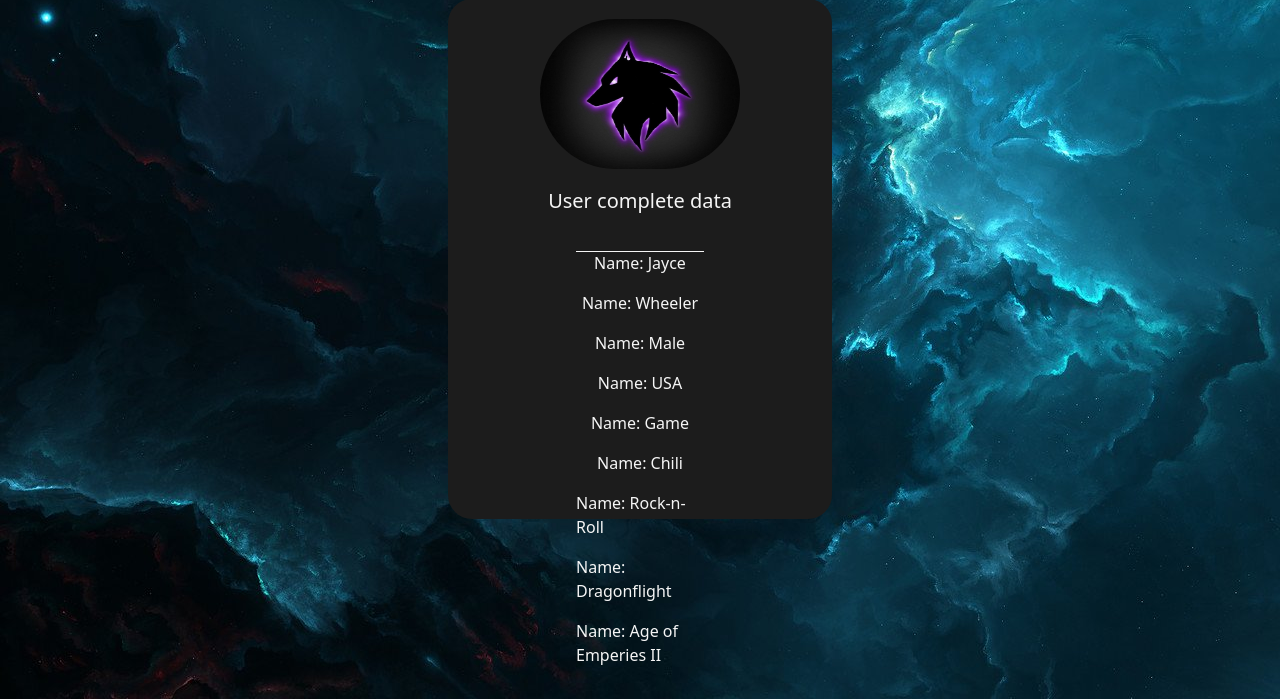
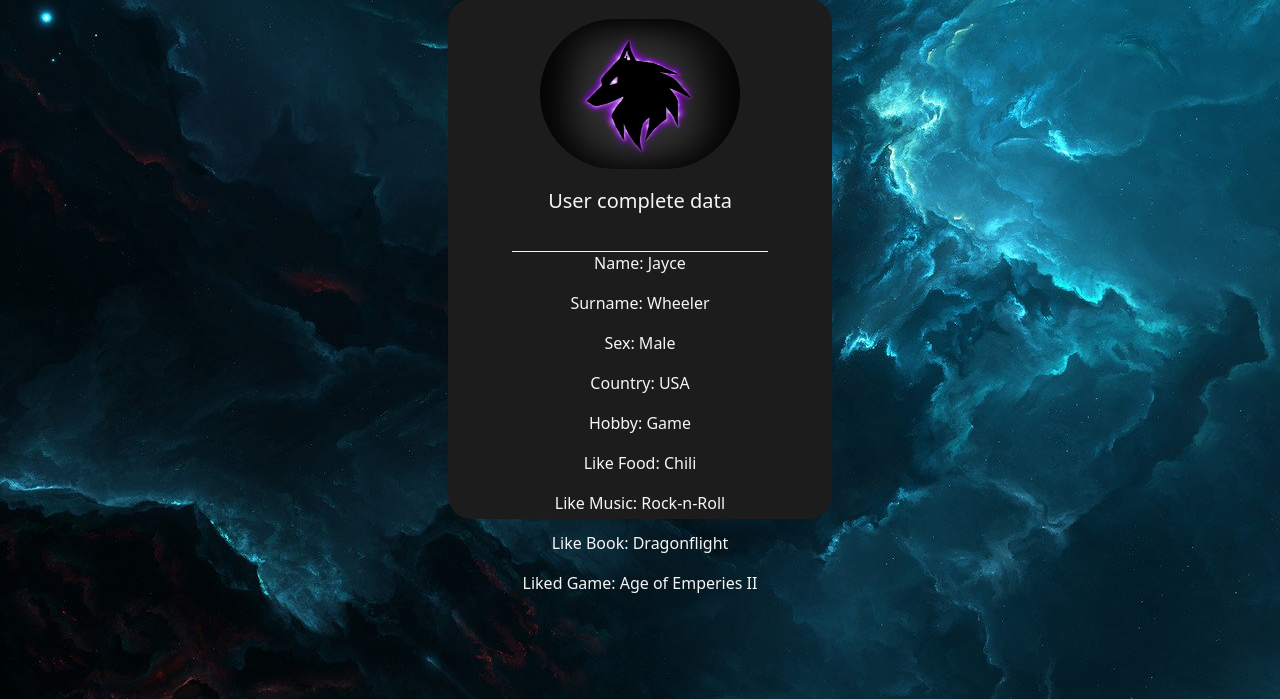
Before and after one commit to Raifell/DateWeb, a Django app: a page that uses myapp/meeter/templates/meeter/index_about.html in a window 1280 px wide. Shown: the part 101-800 px from the top of the page. Run offline with Django 4.2, Linux system fonts and the light colour scheme; data comes from the database, SQL or seed files in the repository; both versions use the stored data as it was after the commit.

Commit message:
remove frell from db, RE'

```diff
--- a/myapp/meeter/common/validations.py
+++ b/myapp/meeter/common/validations.py
@@ -12,7 +12,7 @@ def valid_register(qwery):
     if qwery['password'] != qwery['repassword']:
         valid = False
 
-    if len(qwery['password']) < 7 and len(qwery['repassword']) < 7:
+    if len(qwery['password']) < 5 and len(qwery['repassword']) < 5:
         valid = False
 
     if CountUser.objects.filter(login=qwery['login']) or CountUser.objects.filter(email=qwery['email']):
--- a/myapp/meeter/templates/meeter/index_about.html
+++ b/myapp/meeter/templates/meeter/index_about.html
@@ -7,15 +7,14 @@
         <h5>User complete data</h5>
         <span>
             <p>Name: {{ data.name }}</p>
-            <p>Name: {{ data.surname }}</p>
-            <p>Name: {{ data.sex }}</p>
-            <p>Name: {{ data.country }}</p>
-            <p>Name: {{ data.hobby }}</p>
-            <p>Name: {{ data.like_food }}</p>
-            <p>Name: {{ data.like_music }}</p>
-            <p>Name: {{ data.like_book }}</p>
-            <p>Name: {{ data.like_game }}</p>
-            <p>{{ user_data.get_absolute_url }}</p>
+            <p>Surname: {{ data.surname }}</p>
+            <p>Sex: {{ data.sex }}</p>
+            <p>Country: {{ data.country }}</p>
+            <p>Hobby: {{ data.hobby }}</p>
+            <p>Like Food: {{ data.like_food }}</p>
+            <p>Like Music: {{ data.like_music }}</p>
+            <p>Like Book: {{ data.like_book }}</p>
+            <p>Liked Game: {{ data.like_game }}</p>
         </span>
     </div>
 {% endblock %}
--- a/myapp/meeter/templates/meeter/index_create.html
+++ b/myapp/meeter/templates/meeter/index_create.html
@@ -3,7 +3,7 @@
 {% block content %}
     <div class="profile_form">
         {% if not valid %}
-            <h6 style="color:red">Не корректные данные!</h6>
+            <h6 style="color:red">Некорректные данные!</h6>
         {% endif %}
         <form method="post">
             {% csrf_token %}
@@ -19,7 +19,7 @@
             <input type="text" name="like_food" placeholder="Like Food">
             <input type="text" name="like_music" placeholder="Like Music">
             <input type="text" name="like_book" placeholder="Like Book">
-            <input type="text" name="like_game" placeholder="Like Food">
+            <input type="text" name="like_game" placeholder="Like Game">
             <button type="submit">Create</button>
         </form>
     </div>
--- a/myapp/meeter/templates/meeter/index_main.html
+++ b/myapp/meeter/templates/meeter/index_main.html
@@ -12,8 +12,8 @@
                 <h5>User data</h5>
                 <span>
                     <p>Name: {{ user_data.name }}</p>
-                    <p>Name: {{ user_data.surname }}</p>
-                    <p>Name: {{ user_data.sex }}</p>
+                    <p>Surname: {{ user_data.surname }}</p>
+                    <p>Sex: {{ user_data.sex }}</p>
                     <a href="{{ user_data.get_absolute_url }}">About...</a>
                 </span>
             </div>
--- a/myapp/meeter/templates/meeter/index_register.html
+++ b/myapp/meeter/templates/meeter/index_register.html
@@ -2,7 +2,7 @@
 
 {% block content %}
     <div class="login">
-        <p>Не допускаются специальные символы в поле "Login", Пароль должен содержать минимум 8 символов.</p>
+        <p>Не допускаются специальные символы в поле "Login", Пароль должен содержать минимум 5 символов.</p>
         <form method="post">
             {% csrf_token %}
             <input type="text" name="login" placeholder="Login">
--- a/myapp/static/meeter/css/meeter.css
+++ b/myapp/static/meeter/css/meeter.css
@@ -114,7 +114,7 @@ body{
 }
 .user_box span{
     height: 1px;
-    width: 10vw;
+    width: 20vw;
     margin: 10px;
     color: whitesmoke;
     background: whitesmoke;
```
Also changed, not shown: myapp/db.sqlite3.
